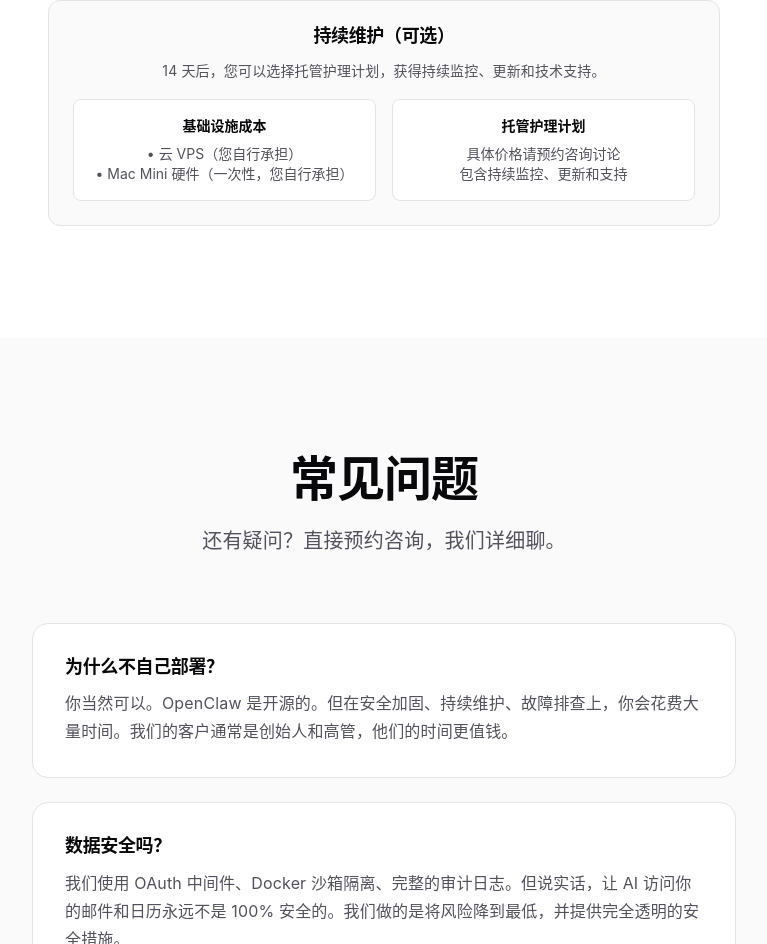
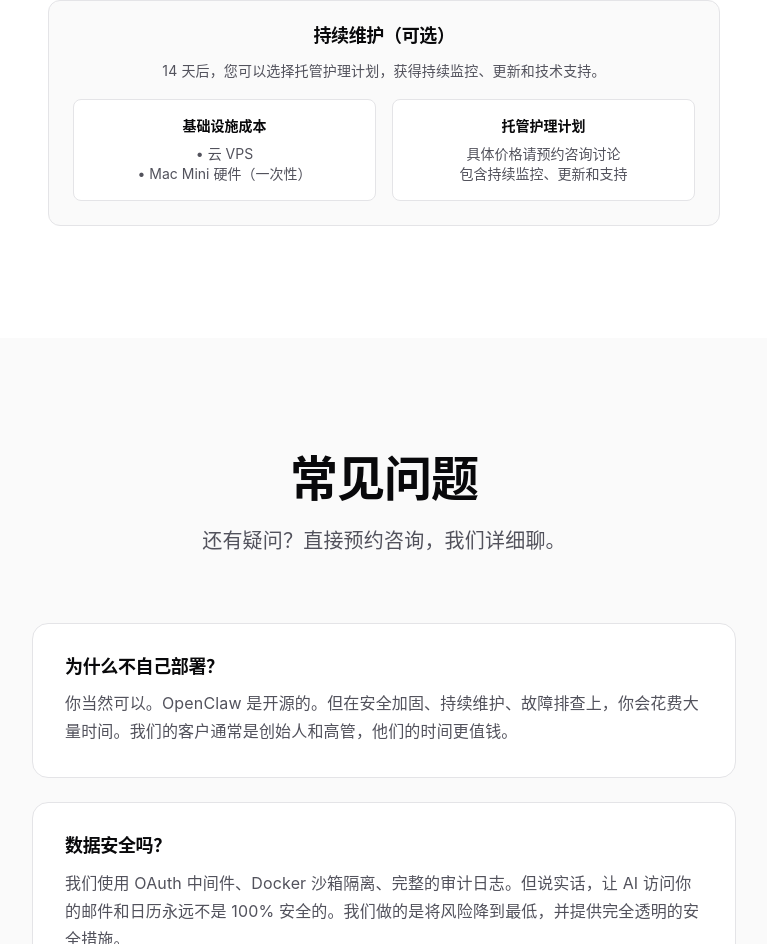
Before and after one commit to boshenzh/weclaw-site, a Next.js app: page / in a window 1280 px wide. Shown: the part 4071-5015 px from the top of the page, without its empty margins (256-1023 px from the left). Built offline with nearby package versions, Linux system fonts and the light colour scheme.

Commit message:
copy: simplify infra cost wording

```diff
--- a/src/app/page.tsx
+++ b/src/app/page.tsx
@@ -593,8 +593,8 @@ export default function Home() {
                       基础设施成本
                     </div>
                     <div className="text-zinc-600">
-                      • 云 VPS（您自行承担）
-                      <br />• Mac Mini 硬件（一次性，您自行承担）
+                      • 云 VPS
+                      <br />• Mac Mini 硬件（一次性）
                     </div>
                   </div>
                   <div className="bg-white rounded-lg p-4 border border-zinc-200">
```
